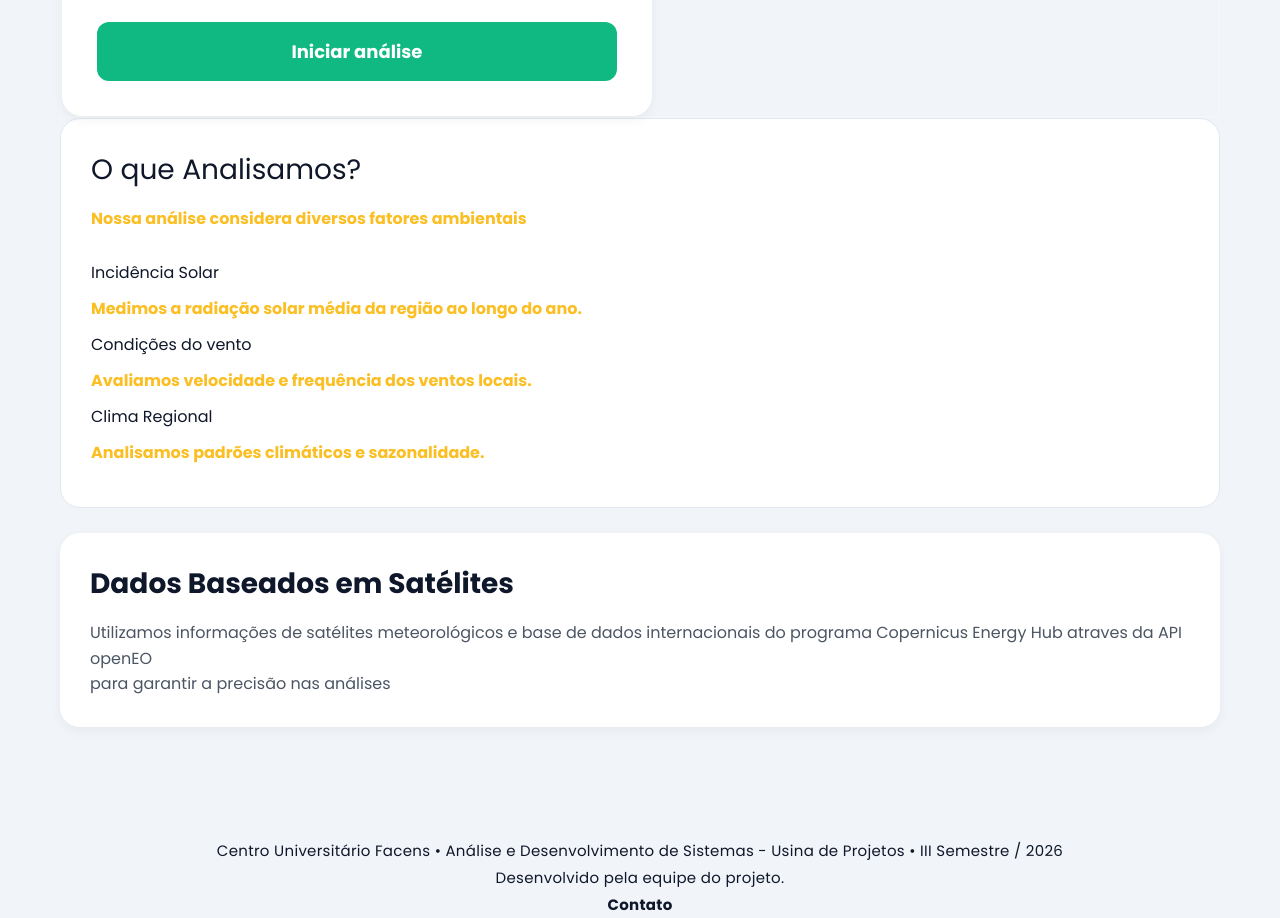
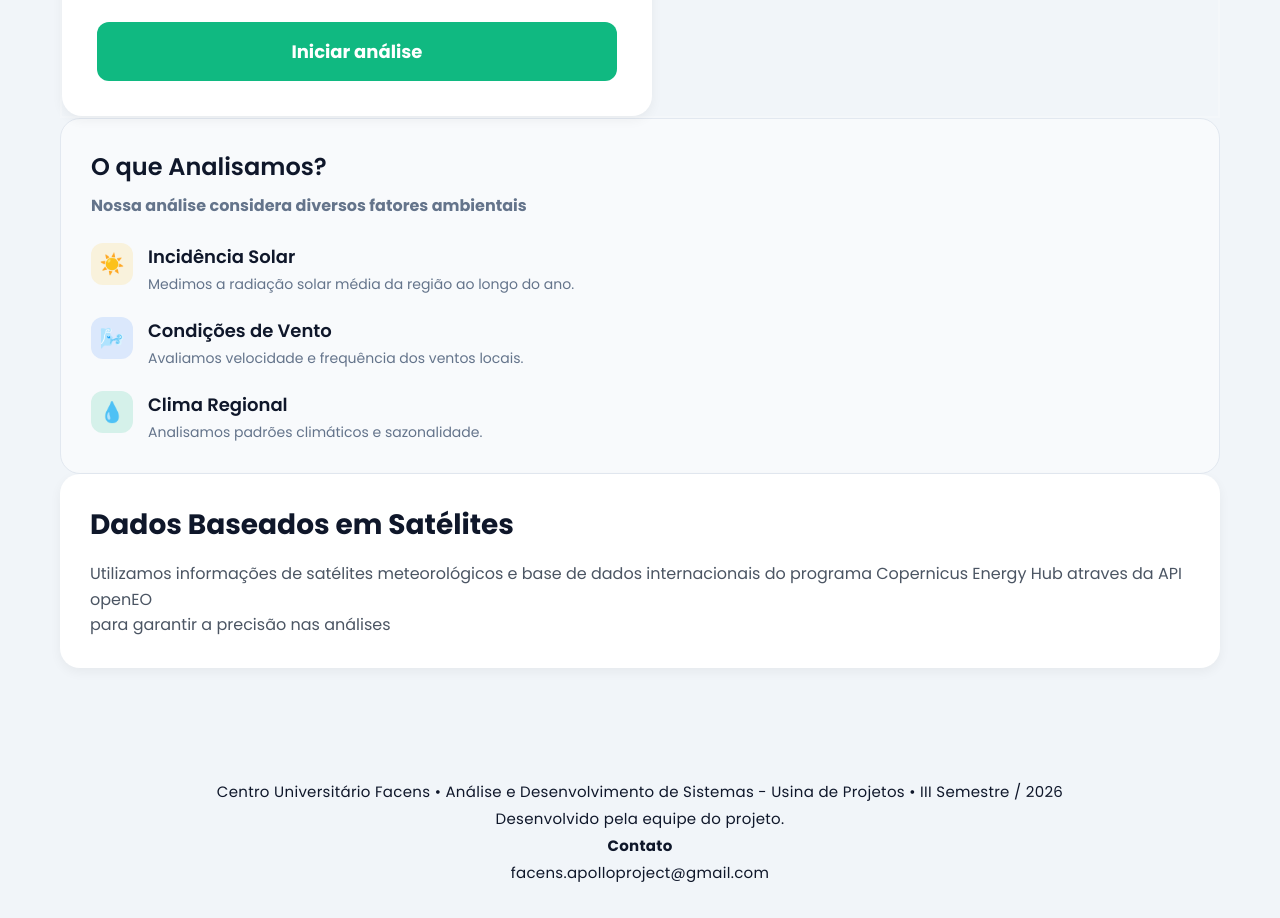
Before and after one commit to Thiagoblackphotos/Upx-Apollo, a plain HTML site: page consulta.html in a window 1280 px wide. Shown: the part 1395-2313 px from the top of the page. Drawn offline with Linux system fonts and the light colour scheme.

Commit message:
design update on consulta

```diff
--- a/consulta.html
+++ b/consulta.html
@@ -88,15 +88,36 @@
     </main>
     <div class="right-column">
         <section class="info">
-            <p>O que Analisamos?</p>
-            <p style="color: #FBBF24;"><strong>Nossa análise considera diversos fatores ambientais</strong></p>
-            <div class="conditions-type">
-                <p>Incidência Solar</p>
-                <p style="color: #FBBF24;"><strong>Medimos a radiação solar média da região ao longo do ano.</strong></p>
-                <p>Condições do vento</p>
-                <p style="color: #FBBF24"><strong>Avaliamos velocidade e frequência dos ventos locais.</strong></p>
-                <p>Clima Regional</p>
-                <p style="color: #FBBF24"><strong>Analisamos padrões climáticos e sazonalidade.</strong></p>
+            <p>
+            <h3>O que Analisamos?</h3>
+            </p>
+
+            <p class="subtitle"><strong>Nossa análise considera diversos fatores ambientais</strong></p>
+
+            <div class="analysis-item">
+                <div class="icon solar">☀️</div>
+
+                <div>
+                    <h4>Incidência Solar</h4>
+                    <p>Medimos a radiação solar média da região ao longo do ano.</p>
+                </div>
+            </div>
+
+            <div class="analysis-item">
+                <div class="icon vento">🌬️</div>
+
+                <div>
+                    <h4>Condições de Vento</h4>
+                    <p>Avaliamos velocidade e frequência dos ventos locais.</p>
+                </div>
+            </div>
+            <div class="analysis-item">
+                <div class="icon clima">💧</div>
+
+                <div>
+                    <h4>Clima Regional</h4>
+                    <p>Analisamos padrões climáticos e sazonalidade.</p>
+                </div>
             </div>
         </section>
 
--- a/styleConsulta.css
+++ b/styleConsulta.css
@@ -163,16 +163,74 @@ td button:hover {
 }
 
 .info {
-    background: #FFFFFF;
+    background: #F8FAFC;
     border: 1px solid #E2E8F0;
     border-radius: 20px;
     padding: 30px;
-    margin-bottom: 25px;
 }
 
-.info>p:first-child {
-    font-size: 28px;
-    margin-bottom: 15px;
+.info h3 {
+    font-size: 24px;
+    font-weight: 600;
+    margin-bottom: 10px;
+    color: #0F172A;
+}
+
+.subtitle {
+    color: #64748B;
+    margin-bottom: 25px;
+    line-height: 1.5;
+}
+
+.analysis-item {
+    display: flex;
+    align-items: flex-start;
+    gap: 15px;
+    margin-bottom: 22px;
+}
+
+.analysis-item:last-child {
+    margin-bottom: 0;
+}
+
+.icon {
+    width: 42px;
+    height: 42px;
+
+    display: flex;
+    align-items: center;
+    justify-content: center;
+
+    border-radius: 12px;
+
+    font-size: 20px;
+
+    flex-shrink: 0;
+}
+
+.solar {
+    background: rgba(251, 191, 36, 0.15);
+}
+
+.vento {
+    background: rgba(59, 130, 246, 0.15);
+}
+
+.clima {
+    background: rgba(16, 185, 129, 0.15);
+}
+
+.analysis-item h4 {
+    color: #0F172A;
+    font-size: 18px;
+    font-weight: 600;
+    margin-bottom: 4px;
+}
+
+.analysis-item p {
+    color: #64748B;
+    line-height: 1.5;
+    font-size: 14px;
 }
 
 .conditions-type {
```
